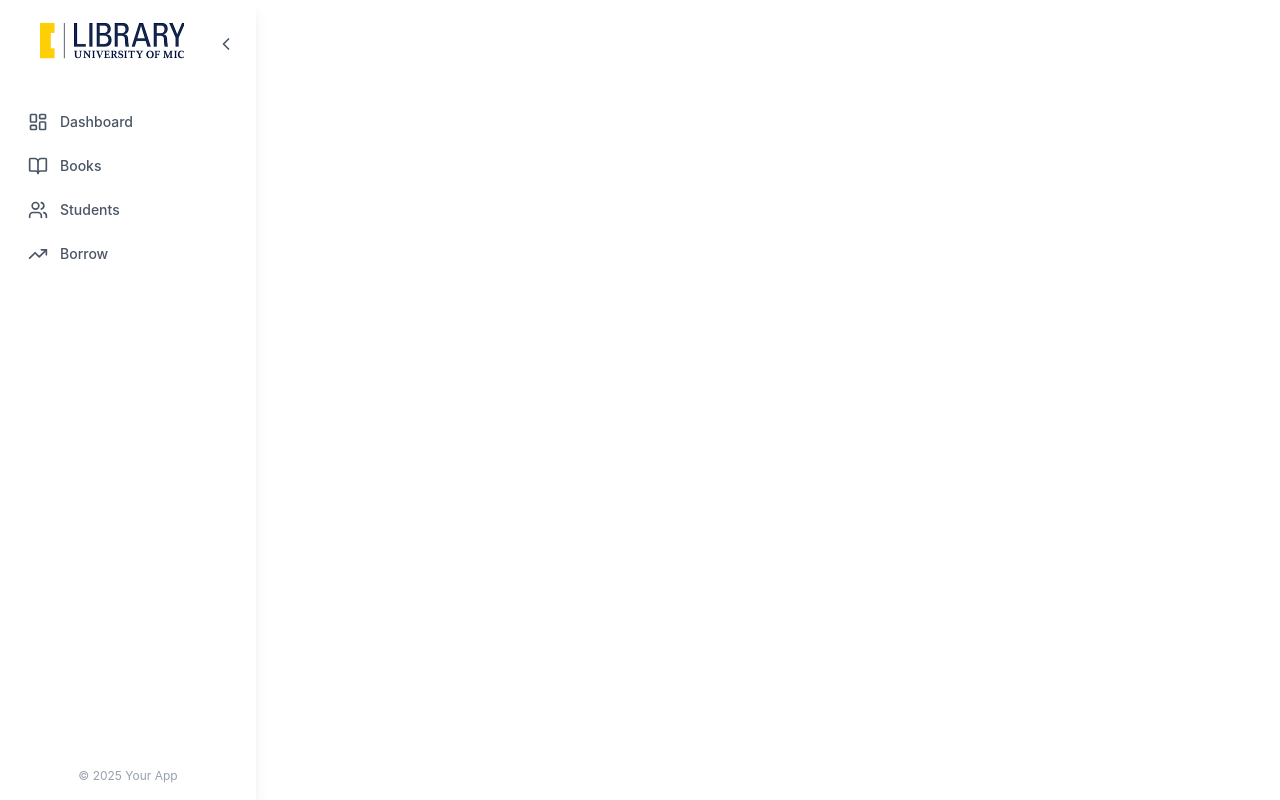
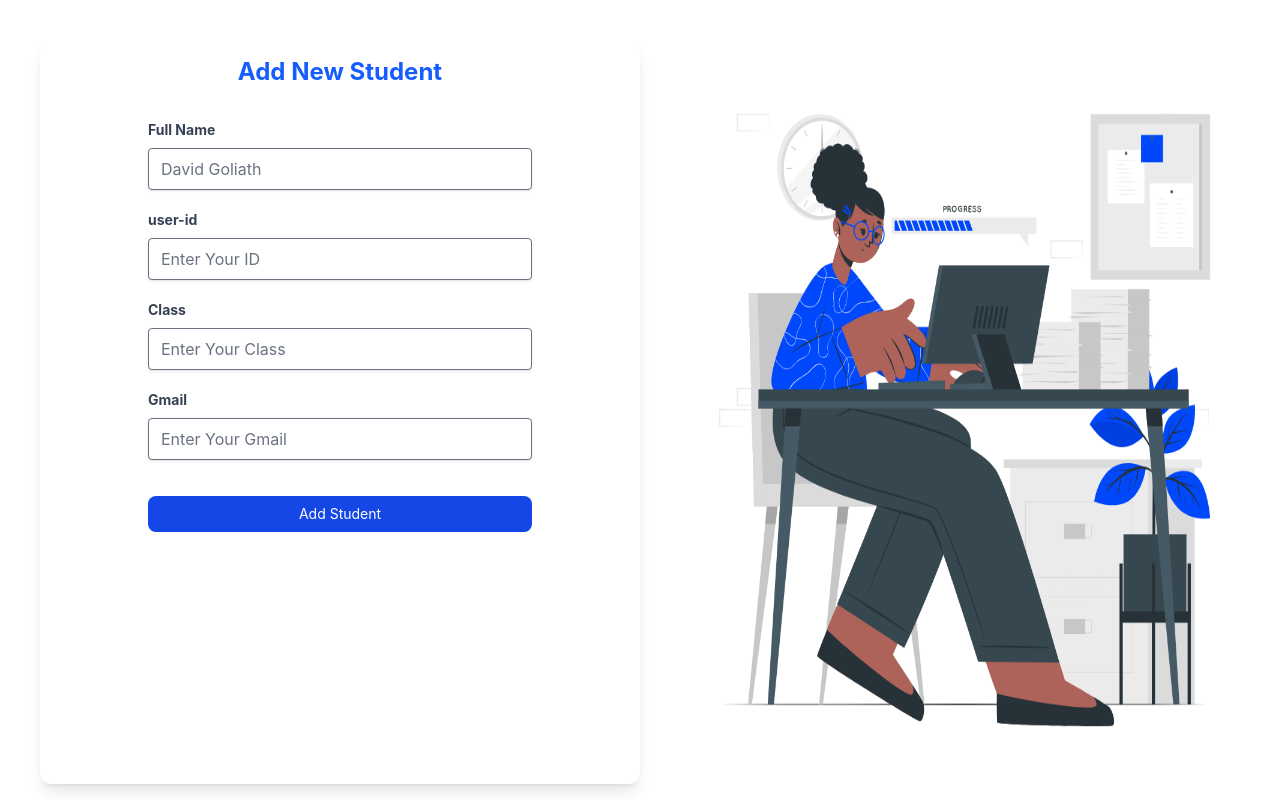
Before and after one commit to mary838/Library-management-system, a Vue app: page /login-student in a window 1280 px wide. Built offline with nearby package versions, Linux system fonts and the light colour scheme.

Commit message:
add new-student

```diff
--- a/src/App.vue
+++ b/src/App.vue
@@ -25,6 +25,6 @@ import Navbar from "./components/Navbar.vue";
 const route = useRoute();
 
 const isLoginPage = computed(() =>
-  ["/login-book", "/login"].includes(route.path)
+  ["/login-book", "/login", "/login-student"].includes(route.path)
 );
 </script>
--- /dev/null
+++ b/src/Auth/login-student.vue
@@ -0,0 +1,33 @@
+<script setup></script>
+
+<template>
+  <div class="w-full  p-4 mb-6 bg-white h-full">
+    <div class="flex p-7 mb-4  h-full">
+      <div class="mt-6 ms-6 w-1/2 px-32 py-16 rounded-xl shadow-lg">
+        <h1 class="text-2xl font-bold mb-4 p-4 text-center text-blue-600">Add  New Student</h1>
+        <form class="max-w-sm mx-auto space-y-4">
+           <div class="mb-5">
+             <label for="Name" class="block text-sm font-bold text-gray-700 mb-2">Full Name </label>
+             <input type="text" id="text" class="shadow appearance-none border rounded w-full py-2 px-3" required placeholder="David Goliath" />
+           </div>
+           <div class="mb-5">
+             <label for="user-id" class="block text-sm font-bold text-gray-700 mb-2">user-id</label>
+             <input type="Number" id="Number" class="shadow appearance-none border rounded w-full py-2 px-3" placeholder="Enter Your ID" required />
+           </div>
+           <div class="mb-5">
+             <label for="message" class="block text-sm font-bold text-gray-700 mb-2">Class</label>
+             <input type="text" id="text" class="shadow appearance-none border rounded w-full py-2 px-3" required placeholder="Enter Your Class" />
+           </div>
+           <div class="mb-5">
+             <label for="message" class="block text-sm font-bold text-gray-700 mb-2"> Gmail</label >
+             <input type="text" id="text" class="shadow appearance-none border rounded w-full py-2 px-3" required placeholder="Enter Your Gmail"/>
+           </div>
+           <button type="submit" class="text-white bg-blue-700 mt-4 hover:bg-blue-800  rounded-lg text-sm  w-full px-3 py-2 text-center dark:bg-blue-600 dark:hover:bg-blue-700 dark:focus:ring-blue-800"> Add Student</button>
+        </form>
+      </div>
+      <div class="mt-6 ms-6 w-1/2 px-32 py-16 ">
+        <img class="w-full h-full" src="../assets/image.png" alt="">
+      </div>
+    </div>
+  </div>
+</template>
--- a/src/router/index.js
+++ b/src/router/index.js
@@ -6,6 +6,7 @@ import Borrow from "@/views/Borrow.vue";
 import Student from "@/views/student.vue";
 import Login from "@/Auth/login-book.vue";
 import Hero from "../Auth/login.vue";
+import Newstudent from "../Auth/login-student.vue";
 
 const routes = [
   {
@@ -42,6 +43,11 @@ const routes = [
     component: Hero,
     meta: { layout: "auth" },
   },
+   {
+    path: "/login-student",
+    component: Newstudent,
+    meta: { layout: "auth" },
+  },
 ];
 
 const router = createRouter({
```
